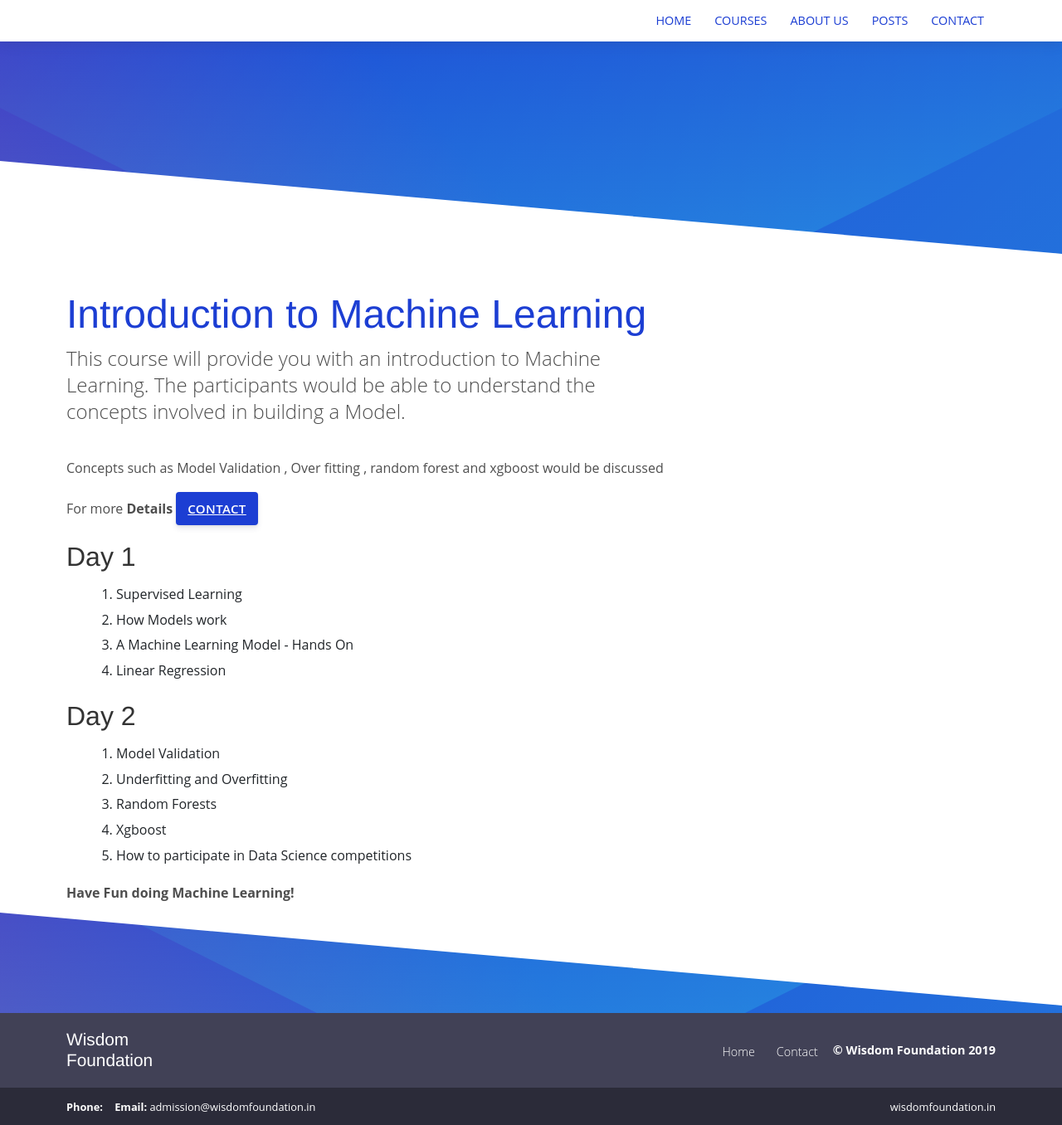
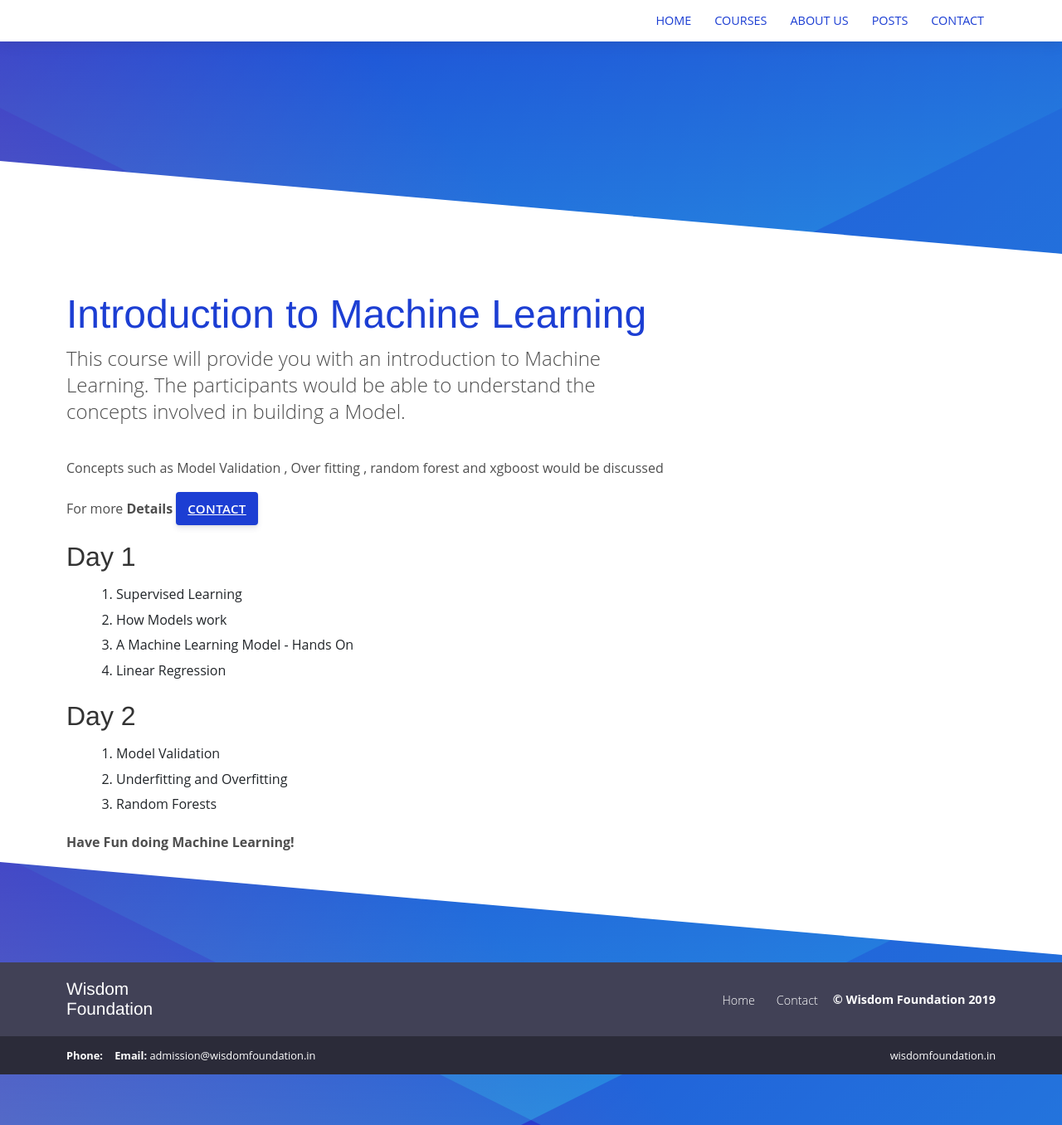
Before and after one commit to knowledgefoundation/knowledgefoundation.github.io, a Jekyll site: the page built from _courses/intro-ml.md, in a window 1280 px wide. Shown: the whole page at 83% size. Built offline with Jekyll 4.4.1, drawn with Linux system fonts in a browser that asks for light colours.

Commit message:
Changed Intro ML

```diff
--- a/_courses/intro-ml.md
+++ b/_courses/intro-ml.md
@@ -22,8 +22,7 @@
 1. Model Validation
 2. Underfitting and Overfitting
 3. Random Forests
-4. Xgboost
-5. How to participate in Data Science competitions
+
 
 
 **Have Fun doing Machine Learning!**
```
